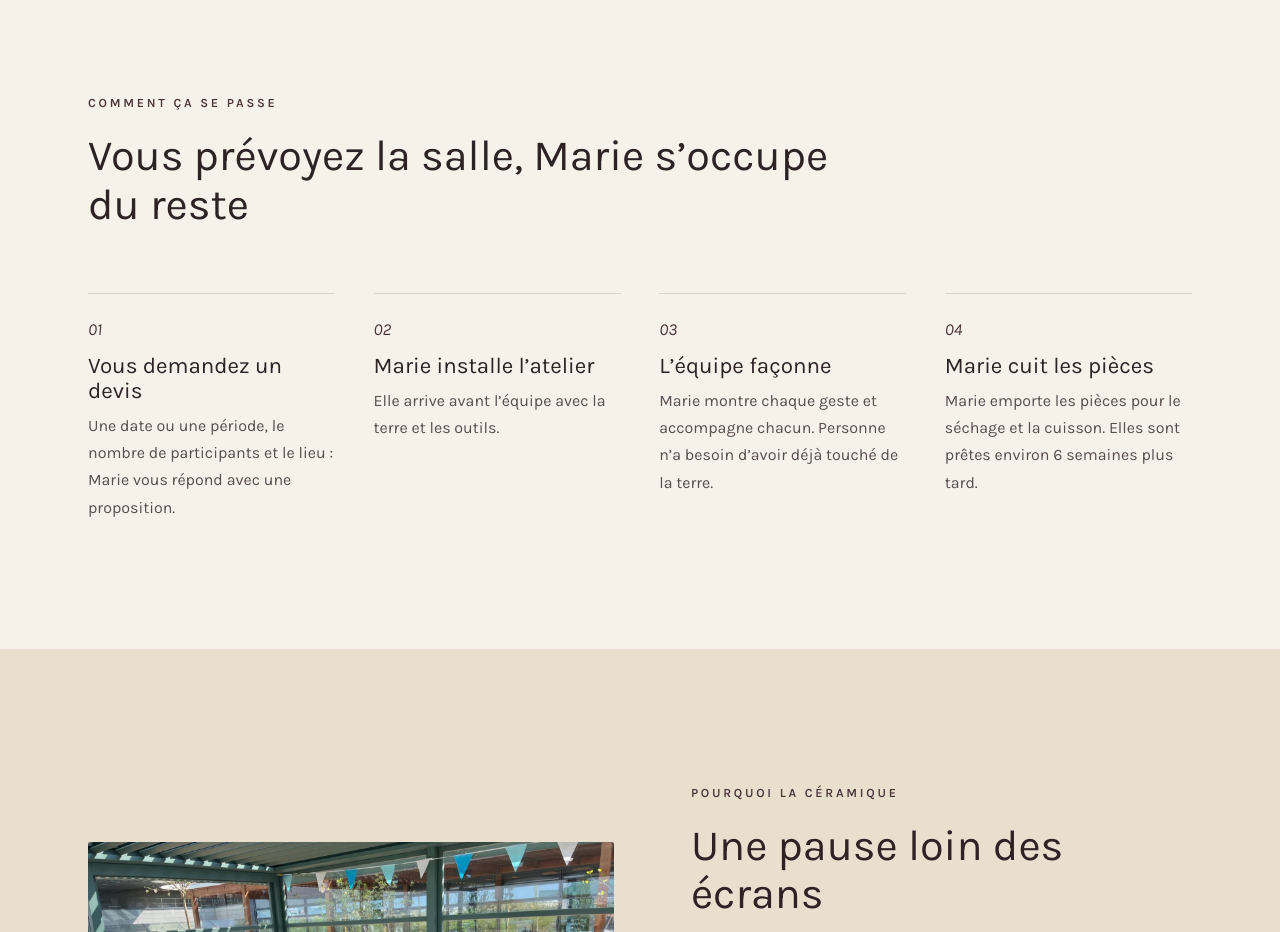
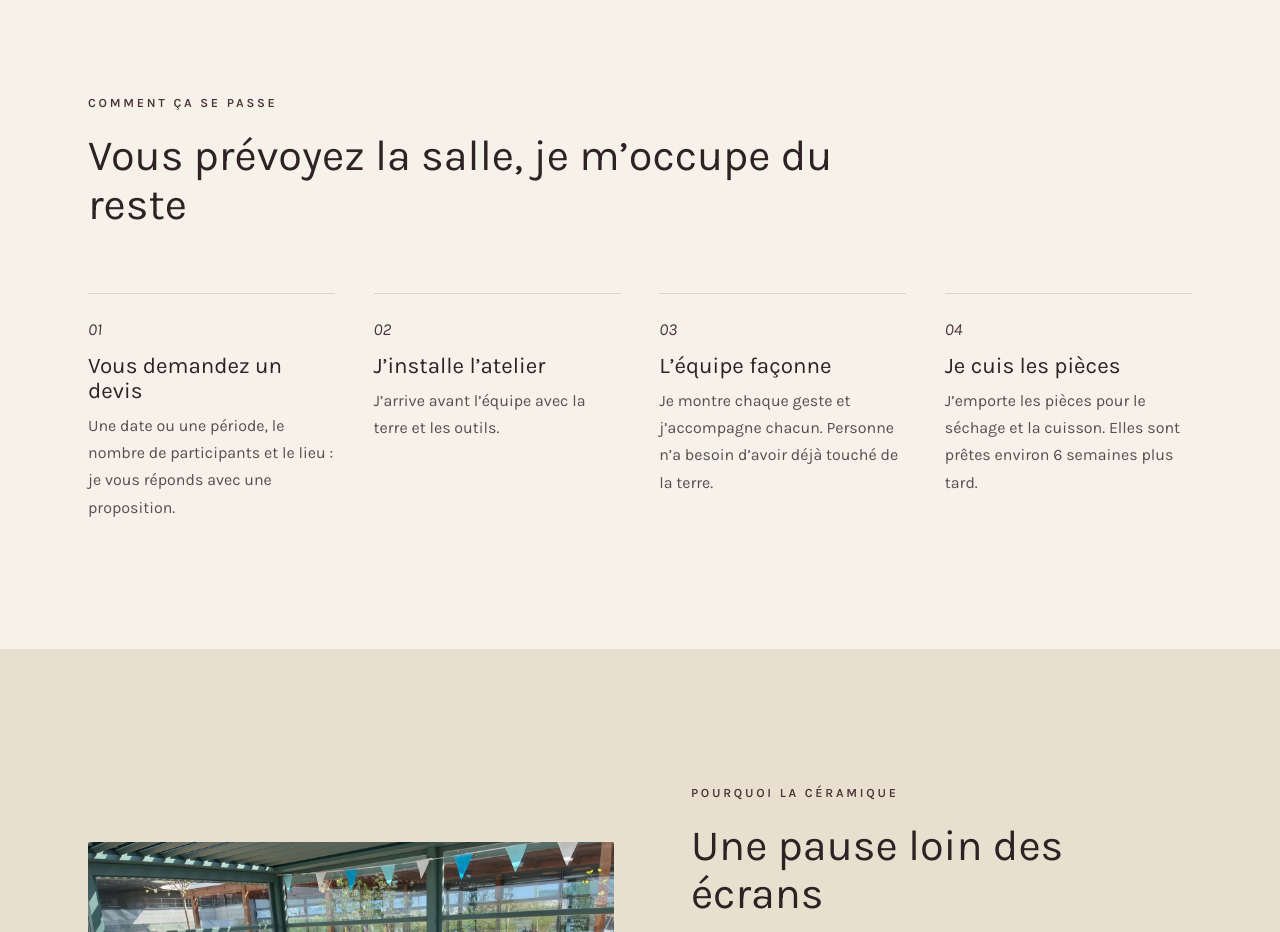
Before and after one commit to Marie-d-antoni/marie-d-antoni.github.io, a plain HTML site: page ateliers-entreprise.html in a window 1280 px wide. Shown: the part 1700-2632 px from the top of the page. Drawn offline with Linux system fonts and the light colour scheme.

Commit message:
Entreprises : déroulé de l'atelier écrit à la première personne
Le titre et les 4 étapes de la section « Comment ça se passe » parlent
désormais en « je » au lieu de « Marie ».

Co-Authored-By: Claude Opus 5.5 <noreply@anthropic.com>

```diff
--- a/ateliers-entreprise.html
+++ b/ateliers-entreprise.html
@@ -120,29 +120,29 @@
       <div class="conteneur">
         <div class="section-tete reveal">
           <p class="surtitre">Comment ça se passe</p>
-          <h2>Vous prévoyez la salle, Marie s’occupe du reste</h2>
+          <h2>Vous prévoyez la salle, je m’occupe du reste</h2>
         </div>
         <!-- À COMPLÉTER : déroulé proposé, à adapter à la façon de travailler de Marie -->
         <ol class="etapes" role="list">
           <li class="etape reveal">
             <span class="etape-num">01</span>
             <h3>Vous demandez un devis</h3>
-            <p>Une date ou une période, le nombre de participants et le lieu&nbsp;: Marie vous répond avec une proposition.</p>
+            <p>Une date ou une période, le nombre de participants et le lieu&nbsp;: je vous réponds avec une proposition.</p>
           </li>
           <li class="etape reveal" style="--d: 1">
             <span class="etape-num">02</span>
-            <h3>Marie installe l’atelier</h3>
-            <p>Elle arrive avant l’équipe avec la terre et les outils.</p>
+            <h3>J’installe l’atelier</h3>
+            <p>J’arrive avant l’équipe avec la terre et les outils.</p>
           </li>
           <li class="etape reveal" style="--d: 2">
             <span class="etape-num">03</span>
             <h3>L’équipe façonne</h3>
-            <p>Marie montre chaque geste et accompagne chacun. Personne n’a besoin d’avoir déjà touché de la terre.</p>
+            <p>Je montre chaque geste et j’accompagne chacun. Personne n’a besoin d’avoir déjà touché de la terre.</p>
           </li>
           <li class="etape reveal" style="--d: 3">
             <span class="etape-num">04</span>
-            <h3>Marie cuit les pièces</h3>
-            <p>Marie emporte les pièces pour le séchage et la cuisson. Elles sont prêtes environ 6&nbsp;semaines plus tard.</p>
+            <h3>Je cuis les pièces</h3>
+            <p>J’emporte les pièces pour le séchage et la cuisson. Elles sont prêtes environ 6&nbsp;semaines plus tard.</p>
           </li>
         </ol>
       </div>
```
